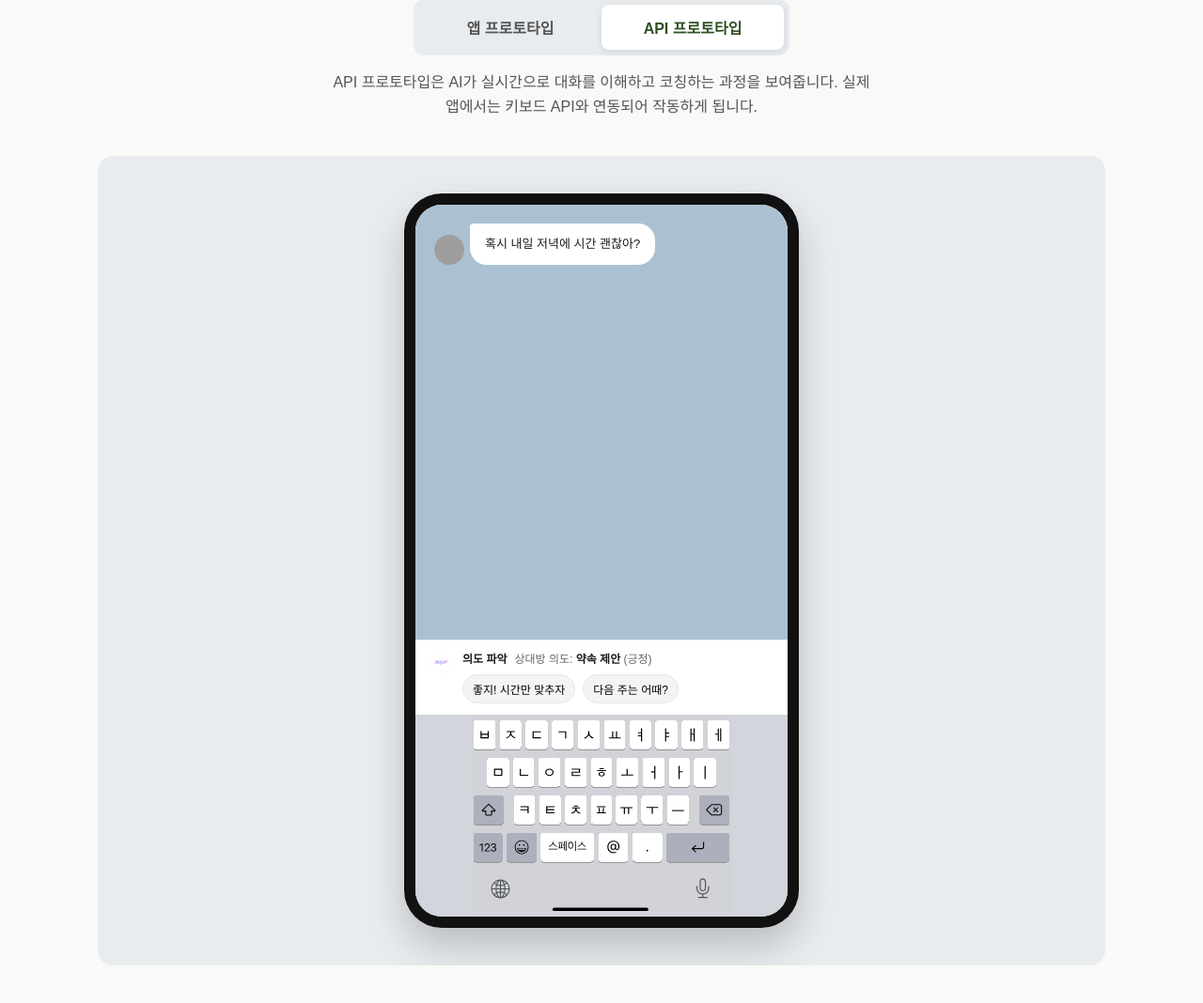
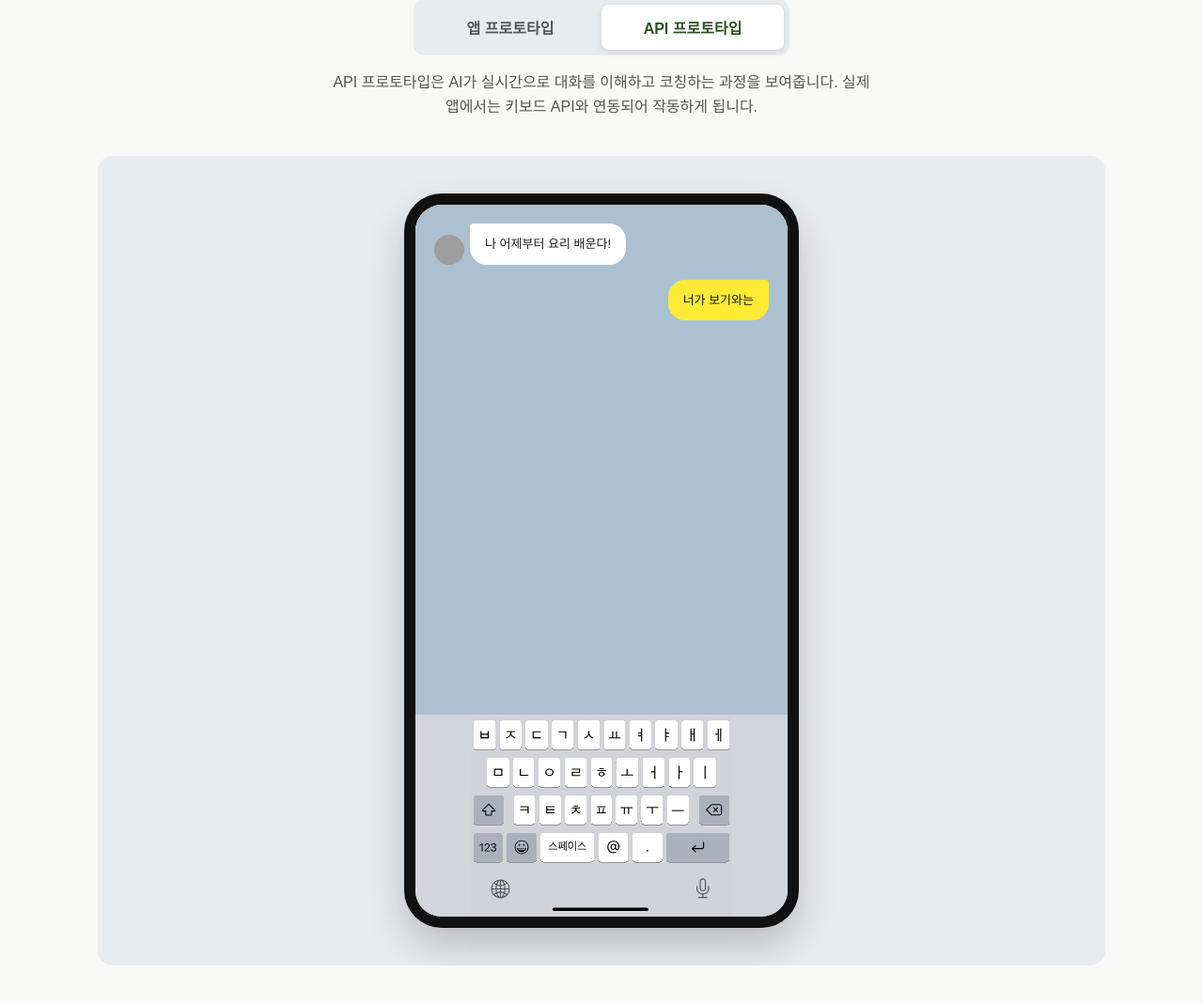
Before and after one commit to hdavidkim4326/hacksnu-nmgm, a Django app: page /prototype/ in a window 1280 px wide, after a click on "API 프로토타입". Shown: the part 192-1260 px from the top of the page at 94% size. Run offline with Django 5.2, Linux system fonts and the light colour scheme; parts of the project's set-up code (start-up, migrations or seed data) failed here and were passed over; some web fonts are replaced; grey boxes are pictures that could not be loaded.

Commit message:
프로토타입 수정

```diff
--- a/nmgm/static/js/prototype-script.js
+++ b/nmgm/static/js/prototype-script.js
@@ -100,10 +100,13 @@ document.addEventListener('DOMContentLoaded', () => {
     }
 
     // 아이콘<i> 대신 logo.svg + strong 제목 + 설명 + 아래 칩
+
     function showAI({ title = '코칭', desc = '', recos = [] }) {
         const bar = document.getElementById('ai-bar');
         const logoUrl = bar.dataset.logo || '/static/images/logo.svg'; // fallback
 
+        // 이전 코칭 바 초기화 후 갱신
+        bar.classList.remove('visible');
         bar.innerHTML = `
             <img src="${logoUrl}" alt="NMgM" class="ai-logo">
             <div class="ai-content">
@@ -116,17 +119,26 @@ document.addEventListener('DOMContentLoaded', () => {
                 </div>
             </div>
         `;
-        bar.classList.add('visible');
+        // 등장
+        requestAnimationFrame(() => bar.classList.add('visible'));
 
+        // 추천 칩 클릭 → 마지막 내 버블에 텍스트 삽입
         bar.querySelectorAll('.chip').forEach(btn => {
             btn.addEventListener('click', () => insertQuickReply(btn.textContent));
         });
     }
 
-
     async function startApiAnimation() {
         if (isApiAnimating) return;
         isApiAnimating = true;
+
+        // 타이밍 상수 (필요시 숫자만 조절)
+        const T_APPEAR      = 800;  // 말풍선이 뜬 직후 텀
+        const T_AFTER_TYPE  = 500;  // 내가 타이핑 끝난 뒤 텀
+        const T_AFTER_COACH = 1100;  // 코칭 바가 떠 있는 시간
+        const T_PRE_COACH   = 500;  // (추가) 상대 말 → 코칭 전 잠깐 대기
+        const T_PRE_REPLY   = 600;  // (추가) 코칭 → 내 말 전 잠깐 대기
+        const TYPE_SPEED    = 60;   // 문자당 ms
 
         const el = {
             aiBar: document.getElementById('ai-bar'),
@@ -148,78 +160,80 @@ document.addEventListener('DOMContentLoaded', () => {
         el.m2b.textContent = '';
         el.m4b.textContent = '';
         el.m6b.textContent = '';
-        await sleep(350);
+        await sleep(250);
 
-        // T1: 상대방 1
+        // ── T1: 상대 (그대로) ───────────────────────────────
         el.m1.classList.add('visible');
-        await sleep(1000);
+        await sleep(T_APPEAR);
 
-        // AI 힌트 1: 의도 파악
+        // ── T2: 내 말 → 1번 코칭 (그대로) ───────────────────
+        el.m2.classList.add('visible');
+        await type(el.m2b, '너가 보기와는 다르게 그런 것도 좋아하는구나ㅎㅎ', TYPE_SPEED);
+        await sleep(T_AFTER_TYPE);
+
         showAI({
-            title: '의도 파악',
-            desc: '상대방 의도: <strong>약속 제안</strong> (긍정)',
-            recos: ['좋지! 시간만 맞추자', '다음 주는 어때?']
+            title: '말투 코칭',
+            desc: '“보기와 다르게”는 평가처럼 들릴 수 있어요. <em>관심/칭찬</em> 중심으로 바꿔볼까요?',
+            recos: [
+                '완전 반전매력이다 취미의 폭이 되게 넓네ㅎㅎ',
+                '넌 진짜 취미가 다양하다ㅎㅎ',
+                '와 멋지다!'
+            ]
         });
-        await sleep(1200);
+        await sleep(T_AFTER_COACH);
 
-        // T2: 사용자 1 (거절 뉘앙스)
-        el.m2.classList.add('visible');
-        await type(el.m2b, '내일은 좀 어려울 것 같아');
-        await sleep(800);
+        // ── T3: 상대 → (추가 대기) → 2번 코칭 → (추가 대기) → 내 T4 ──
+        el.m3.classList.add('visible');
+        await sleep(T_APPEAR);
+        await sleep(T_PRE_COACH); // ★ 추가: 코칭 전에 잠깐 대기
 
-        // AI 힌트 2: 더 부드러운 제안
         showAI({
-            title: '완곡 제안',
-            desc: '직설 거절 대신 <em>대안</em>을 붙여보세요.',
-            recos: [ '다음 주 수/목 어때?', '저녁 7시 괜찮아']
+            title: '대화 확장',
+            desc: '<em>칭찬 + 열린 질문</em>을 붙이면 자연스러운 대화 확장이 가능해요.',
+            recos: [
+                '반전 매력이다',
+                '뭐가 제일 재밌었어?',
+                '다음엔 나도 만들어 줄 수 있어?'
+            ]
         });
-        await sleep(1200);
+        await sleep(T_AFTER_COACH);
+        await sleep(T_PRE_REPLY); // ★ 추가: 코칭 후 내 말 전 잠깐 대기
 
-        // T3: 상대방 2
-        el.m3.classList.add('visible');
-        await sleep(900);
+        el.m4.classList.add('visible');
+        await type(el.m4b, '완전 반전매력이네 ㅎㅎ 다음에 나도 만들어줘!', TYPE_SPEED);
+        await sleep(T_AFTER_TYPE);
 
-        // AI 힌트 3: 구체화 유도
+        // ── T5: 상대 → (추가 대기) → 3번 코칭 → (추가 대기) → 내 T6 ──
+        el.m5.classList.add('visible');
+        await sleep(T_APPEAR);
+        await sleep(T_PRE_COACH); // ★ 추가
+
         showAI({
-            title: '구체화',
-            desc: '요일/시간을 먼저 제시하면 합의가 빨라져요.',
-            recos: ['수요일 7시 가능', '목요일 8시는 어때?', '장소는 강남?']
+            title: '관계 심화',
+            desc: ' <em>공간 +열린질문</em>을 통하면 관계를 심화할 수 있어요',
+            recos: [
+                '다음에 배우고 싶은 요리가 있어?',
+                '기대된다 ㅎㅎ'
+            ]
         });
-        await sleep(1000);
+        await sleep(T_AFTER_COACH);
+        await sleep(T_PRE_REPLY); // ★ 추가
 
-        // T4: 사용자 2 (구체 시간 제시)
-        el.m4.classList.add('visible');
-        await type(el.m4b, '수요일 7시는 괜찮아!');
-        await sleep(800);
-
-        // T5: 상대방 3 (확정 + 예약)
-        el.m5.classList.add('visible');
-        await sleep(800);
-
-        // AI 힌트 4: 감사/확인 멘트 제안
-        showAI({
-            title: '마무리',
-            desc: '감사/확인 멘트로 따뜻하게 마무리하세요.',
-            recos: ['고마워!', '예약 고마워 🙏', '메뉴 미리 볼게 😉']
-        });
-        await sleep(900);
-
-        // T6: 사용자 3 (감사 + follow-up)
         el.m6.classList.add('visible');
-        await type(el.m6b, '고마워! 메뉴 미리 보고 갈게 😉');
+        await type(el.m6b, '기대되네 ㅎㅎ 다음에 배우고 싶은 요리 있어?', TYPE_SPEED);
 
         isApiAnimating = false;
     }
 
-    // 타이핑 애니메이션
-    function type(node, text) {
+
+    function type(node, text, charDelay = 60) {
         return new Promise(res => {
             node.textContent = '';
             let i = 0;
             const it = setInterval(() => {
                 if (i < text.length) { node.textContent += text[i++]; }
                 else { clearInterval(it); res(); }
-            }, 60);
+            }, charDelay);
         });
     }
 
--- a/nmgm/templates/nmgm/prototype.html
+++ b/nmgm/templates/nmgm/prototype.html
@@ -366,27 +366,37 @@
                             <div class="api-screen">
                                 <div class="keyboard-prototype-container">
                                     <div class="chat-history" id="chat">
-                                        <!-- 6턴 시나리오: 상대/사용자 번갈아 등장 -->
+
+                                        <!-- 6턴 시나리오: A(상대) ↔ B(사용자) -->
+                                        <!-- T1: A -->
                                         <div class="api-message opponent" id="msg1">
-                                            <img src="https://i.pravatar.cc/150?img=7" class="avatar" alt="">
-                                            <div class="bubble">혹시 내일 저녁에 시간 괜찮아?</div>
+                                            <img src="https://i.pravatar.cc/150?img=8" class="avatar" alt="">
+                                            <div class="bubble">나 어제부터 요리 배운다!</div>
                                         </div>
+
+                                        <!-- T2: B (사용자) — 초기 반응(평가 어투) -->
                                         <div class="api-message user" id="msg2">
                                             <div class="bubble"></div>
                                         </div>
 
+                                        <!-- T3: A 후속 -->
                                         <div class="api-message opponent" id="msg3">
                                             <img src="https://i.pravatar.cc/150?img=8" class="avatar" alt="">
-                                            <div class="bubble">그럼 다음 주 수요일은 어때?</div>
+                                            <div class="bubble">생각보다 재밌더라 ㅎㅎ 파스타부터 시작했어.</div>
                                         </div>
+
+                                        <!-- T4: B (개선 1: 칭찬/관심 중심) -->
                                         <div class="api-message user" id="msg4">
                                             <div class="bubble"></div>
                                         </div>
 
+                                        <!-- T5: A 긍정 응답 -->
                                         <div class="api-message opponent" id="msg5">
                                             <img src="https://i.pravatar.cc/150?img=8" class="avatar" alt="">
-                                            <div class="bubble">좋아! 7시에 보자. 내가 예약할게.</div>
+                                            <div class="bubble">고마워 다음에 완전 맛있게 만들어줄게!</div>
                                         </div>
+
+                                        <!-- T6: B (개선 2: 열린질문 덧붙이기) -->
                                         <div class="api-message user" id="msg6">
                                             <div class="bubble"></div>
                                         </div>
@@ -403,6 +413,7 @@
                     </div>
                 </div>
 
+
             </div>
         </div>
     </main>
```
